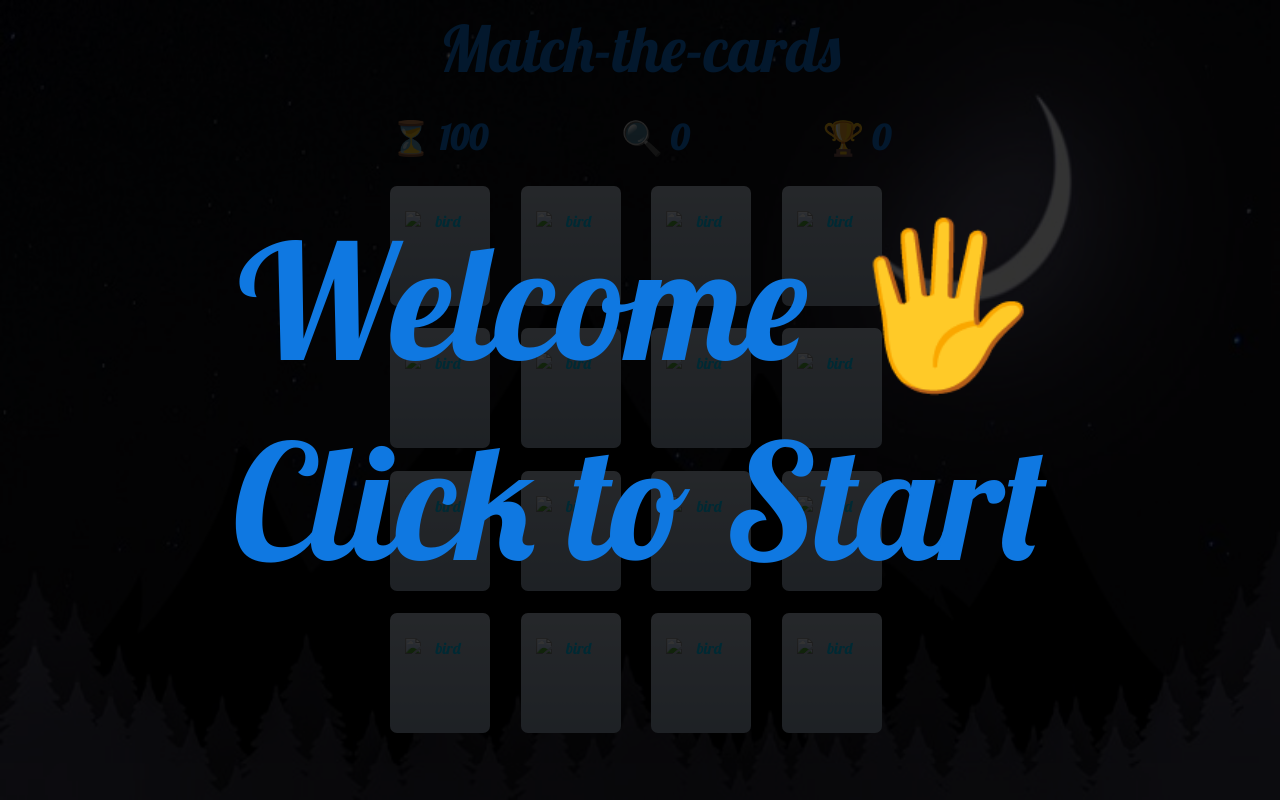
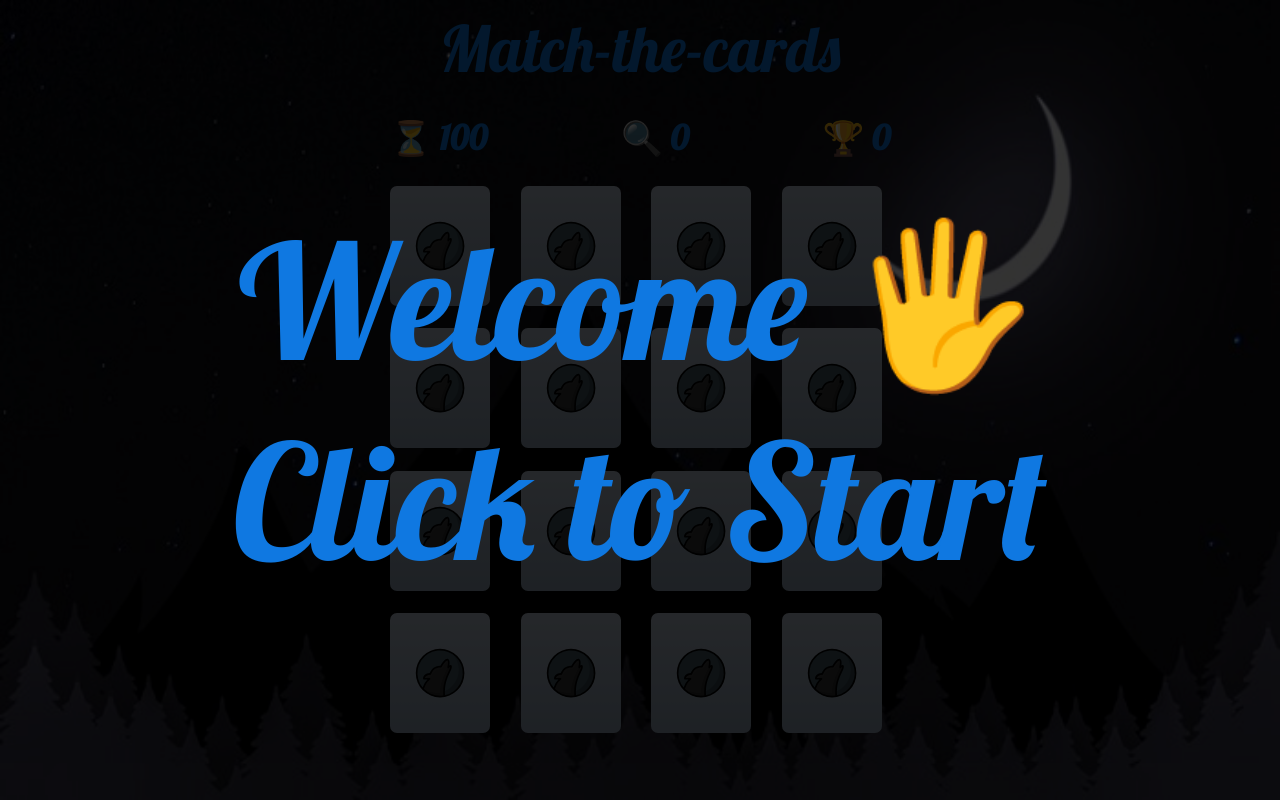
Before and after one commit to AhmadDoobi/match-the-cards, a website: page index.html in a window 1280 px wide. Drawn offline with Linux system fonts and the light colour scheme; files whose address does not match are found by name.

Commit message:
fixed some errors with file names

```diff
--- a/index.html
+++ b/index.html
@@ -5,7 +5,7 @@
   <meta charset="UTF-8" />
   <meta name="viewport" content="width=device-width, initial-scale=1.0" />
   <title>Match-the-cards </title>
-  <link rel="icon" href="Assets/Images/bird.svg" />
+  <link rel="icon" href="Assets/Images/wolf.svg" />
   <link rel="stylesheet" type="text/css" href="styles.css" />
   <link href="https://fonts.googleapis.com/css2?family=Lobster&display=swap" rel="stylesheet" />
   <script src="script.js" async></script>
@@ -39,7 +39,7 @@
     <div class="game-cards">
       <div class="game-card">
         <div class="card-face front-face">
-          <img src="Assets/Images/bird.svg" alt="bird" class="card-face-texture" />
+          <img src="Assets/Images/wolf.svg" alt="bird" class="card-face-texture" />
         </div>
         <div class="card-face back-face">
           <img src="Assets/Images/animals//1.png" alt="bird" class="bird" />
@@ -47,7 +47,7 @@
       </div>
       <div class="game-card">
         <div class="card-face front-face">
-          <img src="Assets/Images/bird.svg" alt="bird" class="card-face-texture" />
+          <img src="Assets/Images/wolf.svg" alt="bird" class="card-face-texture" />
         </div>
         <div class="card-face back-face">
           <img src="Assets/Images/animals//1.png" alt="bird" class="bird" />
@@ -55,7 +55,7 @@
       </div>
       <div class="game-card">
         <div class="card-face front-face">
-          <img src="Assets/Images/bird.svg" alt="bird" class="card-face-texture" />
+          <img src="Assets/Images/wolf.svg" alt="bird" class="card-face-texture" />
         </div>
         <div class="card-face back-face">
           <img src="Assets/Images/animals//2.png" alt="bird" class="bird" />
@@ -63,7 +63,7 @@
       </div>
       <div class="game-card">
         <div class="card-face front-face">
-          <img src="Assets/Images/bird.svg" alt="bird" class="card-face-texture" />
+          <img src="Assets/Images/wolf.svg" alt="bird" class="card-face-texture" />
         </div>
         <div class="card-face back-face">
           <img src="Assets/Images/animals//2.png" alt="bird" class="bird" />
@@ -71,7 +71,7 @@
       </div>
       <div class="game-card">
         <div class="card-face front-face">
-          <img src="Assets/Images/bird.svg" alt="bird" class="card-face-texture" />
+          <img src="Assets/Images/wolf.svg" alt="bird" class="card-face-texture" />
         </div>
         <div class="card-face back-face">
           <img src="Assets/Images/animals//3.png" alt="bird" class="bird" />
@@ -79,7 +79,7 @@
       </div>
       <div class="game-card">
         <div class="card-face front-face">
-          <img src="Assets/Images/bird.svg" alt="bird" class="card-face-texture" />
+          <img src="Assets/Images/wolf.svg" alt="bird" class="card-face-texture" />
         </div>
         <div class="card-face back-face">
           <img src="Assets/Images/animals//3.png" alt="bird" class="bird" />
@@ -87,7 +87,7 @@
       </div>
       <div class="game-card">
         <div class="card-face front-face">
-          <img src="Assets/Images/bird.svg" alt="bird" class="card-face-texture" />
+          <img src="Assets/Images/wolf.svg" alt="bird" class="card-face-texture" />
         </div>
         <div class="card-face back-face">
           <img src="Assets/Images/animals//4.png" alt="bird" class="bird" />
@@ -95,7 +95,7 @@
       </div>
       <div class="game-card">
         <div class="card-face front-face">
-          <img src="Assets/Images/bird.svg" alt="bird" class="card-face-texture" />
+          <img src="Assets/Images/wolf.svg" alt="bird" class="card-face-texture" />
         </div>
         <div class="card-face back-face">
           <img src="Assets/Images/animals//4.png" alt="bird" class="bird" />
@@ -103,7 +103,7 @@
       </div>
       <div class="game-card">
         <div class="card-face front-face">
-          <img src="Assets/Images/bird.svg" alt="bird" class="card-face-texture" />
+          <img src="Assets/Images/wolf.svg" alt="bird" class="card-face-texture" />
         </div>
         <div class="card-face back-face">
           <img src="Assets/Images/animals//5.png" alt="bird" class="bird" />
@@ -111,7 +111,7 @@
       </div>
       <div class="game-card">
         <div class="card-face front-face">
-          <img src="Assets/Images/bird.svg" alt="bird" class="card-face-texture" />
+          <img src="Assets/Images/wolf.svg" alt="bird" class="card-face-texture" />
         </div>
         <div class="card-face back-face">
           <img src="Assets/Images/animals//5.png" alt="bird" class="bird" />
@@ -119,7 +119,7 @@
       </div>
       <div class="game-card">
         <div class="card-face front-face">
-          <img src="Assets/Images/bird.svg" alt="bird" class="card-face-texture" />
+          <img src="Assets/Images/wolf.svg" alt="bird" class="card-face-texture" />
         </div>
         <div class="card-face back-face">
           <img src="Assets/Images/animals//6.png" alt="bird" class="bird" />
@@ -127,7 +127,7 @@
       </div>
       <div class="game-card">
         <div class="card-face front-face">
-          <img src="Assets/Images/bird.svg" alt="bird" class="card-face-texture" />
+          <img src="Assets/Images/wolf.svg" alt="bird" class="card-face-texture" />
         </div>
         <div class="card-face back-face">
           <img src="Assets/Images/animals//7.png" alt="bird" class="bird" />
@@ -135,7 +135,7 @@
       </div>
       <div class="game-card">
         <div class="card-face front-face">
-          <img src="Assets/Images/bird.svg" alt="bird" class="card-face-texture" />
+          <img src="Assets/Images/wolf.svg" alt="bird" class="card-face-texture" />
         </div>
         <div class="card-face back-face">
           <img src="Assets/Images/animals//8.png" alt="bird" class="bird" />
@@ -143,7 +143,7 @@
       </div>
       <div class="game-card">
         <div class="card-face front-face">
-          <img src="Assets/Images/bird.svg" alt="bird" class="card-face-texture" />
+          <img src="Assets/Images/wolf.svg" alt="bird" class="card-face-texture" />
         </div>
         <div class="card-face back-face">
           <img src="Assets/Images/animals//7.png" alt="bird" class="bird" />
@@ -151,7 +151,7 @@
       </div>
       <div class="game-card">
         <div class="card-face front-face">
-          <img src="Assets/Images/bird.svg" alt="bird" class="card-face-texture" />
+          <img src="Assets/Images/wolf.svg" alt="bird" class="card-face-texture" />
         </div>
         <div class="card-face back-face">
           <img src="Assets/Images/animals//8.png" alt="bird" class="bird" />
@@ -159,7 +159,7 @@
       </div>
       <div class="game-card">
         <div class="card-face front-face">
-          <img src="Assets/Images/bird.svg" alt="bird" class="card-face-texture" />
+          <img src="Assets/Images/wolf.svg" alt="bird" class="card-face-texture" />
         </div>
         <div class="card-face back-face">
           <img src="Assets/Images/animals//6.png" alt="bird" class="bird" />
--- a/script.js
+++ b/script.js
@@ -24,7 +24,7 @@ class AudioController {
     var randomVictorySound = Math.floor(Math.random() * victorySounds.length);
 
     // Initialize audio objects with corresponding audio files
-    this.birdsMusic = new Audio("Assets/Audios/birds.wav");
+    this.backgroundSound = new Audio("Assets/Audios/backgroundSound.wav");
     this.flipSound = new Audio("Assets/Audios/flip.wav");
     this.matchSound = new Audio("Assets/Audios/match.wav");
 
@@ -35,19 +35,19 @@ class AudioController {
     this.victorySound = new Audio(victorySounds[randomVictorySound]);
 
     // Set properties for audio objects
-    this.birdsMusic.loop = 1; // Loop the background music
-    this.birdsMusic.volume = 0.6; // Set volume for the background music
+    this.backgroundSound.loop = 1; // Loop the background music
+    this.backgroundSound.volume = 0.6; // Set volume for the background music
     this.flipSound.volume = 0.5; // Set volume for the flip sound
   }
 
   // Play the background music
   startMusic() {
-    this.birdsMusic.play();
+    this.backgroundSound.play();
   }
   // Stop the background music
   stopMusic() {
-    this.birdsMusic.pause();
-    this.birdsMusic.currentTime = 0;
+    this.backgroundSound.pause();
+    this.backgroundSound.currentTime = 0;
   }
   // Play the flip sound
   flip() {
--- a/styles.css
+++ b/styles.css
@@ -107,14 +107,14 @@ body {
     transition: all 0.3s ease-in-out; /* Add a smooth transition effect for card textures */
 }
 
-.wolf {
+.bird{
     position: absolute;
     width: 80px;
     height: 80px;
     transition: all 0.3s ease-in-out; /* Add a smooth transition effect for wolf animation */
 }
 
-.game-card.matched .wolf {
+.game-card.matched .bird {
     animation: dance 1s linear infinite; /* Add an animation for matched cards */
 }
 
```
